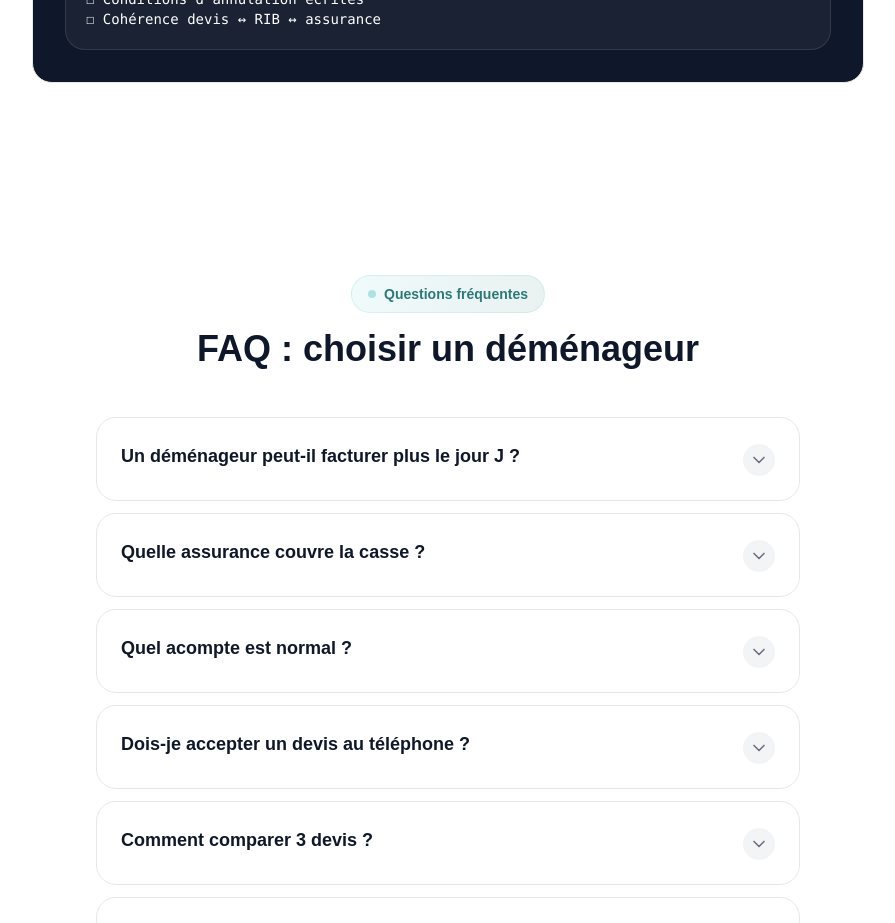
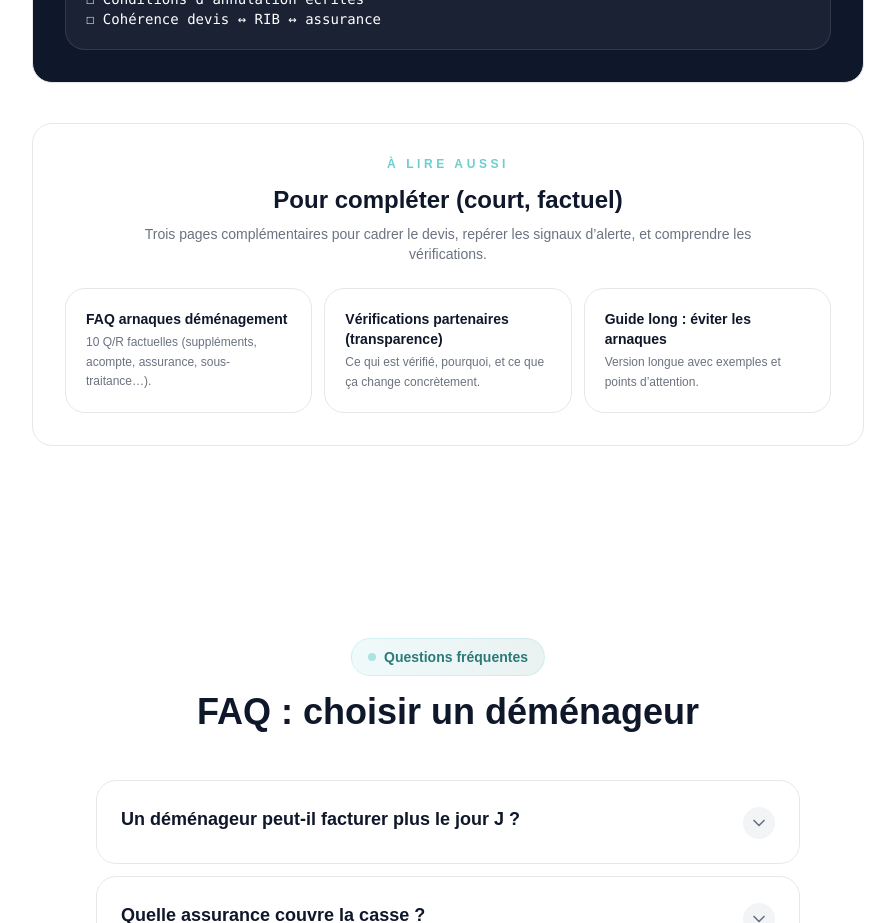
Before and after one commit to gdetaisne/moverz-fr, a Next.js app: page /criteres-choisir-demenageur in a window 1280 px wide. Shown: the part 4220-5143 px from the top of the page, without its empty margins (192-1087 px from the left). Built offline with nearby package versions, Linux system fonts and the light colour scheme; no server answers; a web font is replaced by a local one.

Commit message:
Add internal linking to new trust/anti-scam pages

```diff
--- a/app/criteres-choisir-demenageur/page.tsx
+++ b/app/criteres-choisir-demenageur/page.tsx
@@ -269,6 +269,48 @@ export default function CriteresChoisirDemenageurPage() {
               ].join("\n")}
             </div>
           </div>
+
+          {/* Maillage interne (SEO) */}
+          <div className="rounded-2xl border border-[#E5E7EB] bg-white p-6 md:p-8">
+            <p className="text-xs font-semibold uppercase tracking-[0.3em] text-[#6BCFCF] text-center">
+              À lire aussi
+            </p>
+            <h2 className="mt-3 text-xl md:text-2xl font-bold text-[#0F172A] text-center">
+              Pour compléter (court, factuel)
+            </h2>
+            <p className="mt-2 text-sm text-[#6B7280] text-center max-w-2xl mx-auto">
+              Trois pages complémentaires pour cadrer le devis, repérer les signaux d’alerte, et comprendre les vérifications.
+            </p>
+
+            <div className="mt-6 grid gap-3 md:grid-cols-3">
+              {[
+                {
+                  href: "/faq-arnaque-demenagement/",
+                  title: "FAQ arnaques déménagement",
+                  desc: "10 Q/R factuelles (suppléments, acompte, assurance, sous-traitance…).",
+                },
+                {
+                  href: "/verifications-partenaires/",
+                  title: "Vérifications partenaires (transparence)",
+                  desc: "Ce qui est vérifié, pourquoi, et ce que ça change concrètement.",
+                },
+                {
+                  href: "/blog/eviter-arnaques-demenagement/",
+                  title: "Guide long : éviter les arnaques",
+                  desc: "Version longue avec exemples et points d’attention.",
+                },
+              ].map((item) => (
+                <a
+                  key={item.href}
+                  href={item.href}
+                  className="group rounded-2xl border border-[#E5E7EB] bg-white p-5 hover:border-[#6BCFCF]/50 hover:shadow-sm transition-all"
+                >
+                  <p className="text-sm font-semibold text-[#0F172A] group-hover:text-[#2B7A78]">{item.title}</p>
+                  <p className="mt-1 text-xs text-[#6B7280] leading-relaxed">{item.desc}</p>
+                </a>
+              ))}
+            </div>
+          </div>
         </div>
       </section>
 
--- a/app/faq/page.tsx
+++ b/app/faq/page.tsx
@@ -148,6 +148,50 @@ export default function FAQPage() {
         secondaryCta={{ label: "Comment ça marche", href: "/comment-ca-marche/" }}
       />
 
+      {/* Maillage interne (SEO) */}
+      <section className="section section-light pt-8 pb-0">
+        <div className="container max-w-5xl">
+          <div className="rounded-2xl border border-[#E3E5E8] bg-white p-6 md:p-8">
+            <div className="text-center space-y-3 mb-6">
+              <p className="text-xs font-semibold uppercase tracking-[0.3em] text-[#6BCFCF]">À lire aussi</p>
+              <h2 className="text-xl md:text-2xl font-bold text-[#0F172A]">Guides utiles (sans blabla)</h2>
+              <p className="text-sm text-[#6B7280] max-w-2xl mx-auto">
+                Des pages courtes et actionnables pour vérifier un déménageur et éviter les zones floues.
+              </p>
+            </div>
+
+            <div className="grid gap-3 md:grid-cols-3">
+              {[
+                {
+                  href: "/faq-arnaque-demenagement/",
+                  title: "FAQ arnaques déménagement",
+                  desc: "10 questions factuelles : acomptes, devis, assurance, suppléments, sous-traitance…",
+                },
+                {
+                  href: "/criteres-choisir-demenageur/",
+                  title: "Critères pour choisir un déménageur",
+                  desc: "Les 7 critères indispensables + checklist imprimable.",
+                },
+                {
+                  href: "/verifications-partenaires/",
+                  title: "Vérifications partenaires (transparence)",
+                  desc: "Ce qui est vérifié, pourquoi, et ce que ça change concrètement.",
+                },
+              ].map((item) => (
+                <a
+                  key={item.href}
+                  href={item.href}
+                  className="group rounded-2xl border border-[#E5E7EB] bg-white p-5 hover:border-[#6BCFCF]/50 hover:shadow-sm transition-all"
+                >
+                  <p className="text-sm font-semibold text-[#0F172A] group-hover:text-[#2B7A78]">{item.title}</p>
+                  <p className="mt-1 text-xs text-[#6B7280] leading-relaxed">{item.desc}</p>
+                </a>
+              ))}
+            </div>
+          </div>
+        </div>
+      </section>
+
       {/* Stats rapides - Premium Tech */}
       <section className="section section-light pt-8 pb-4">
         <div className="container max-w-5xl">
```
